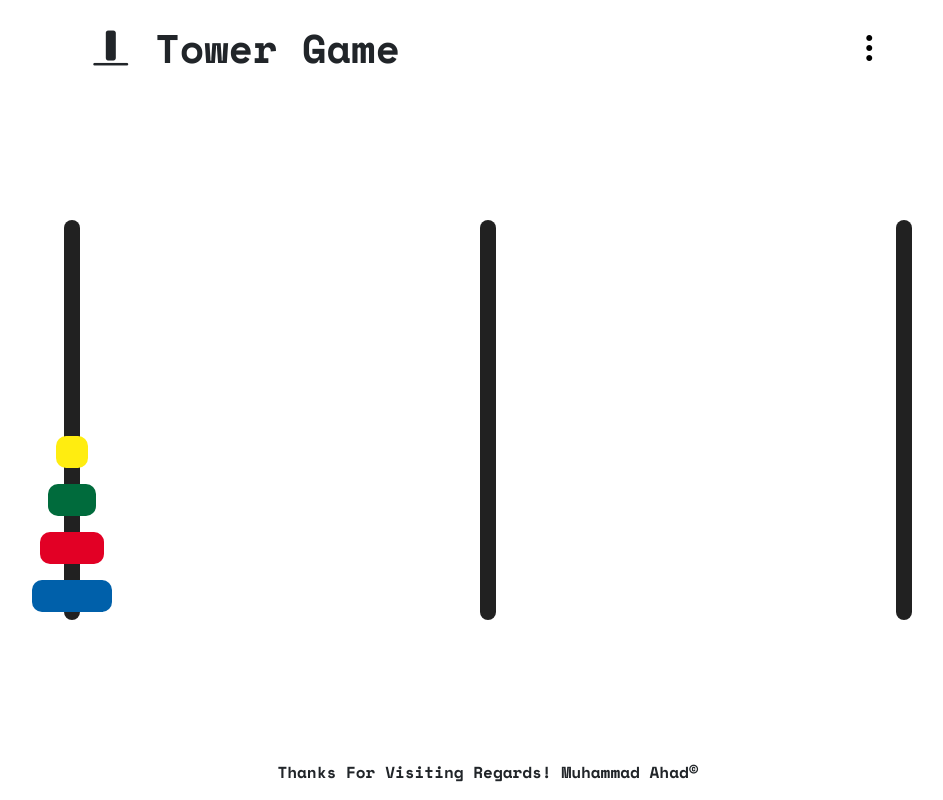
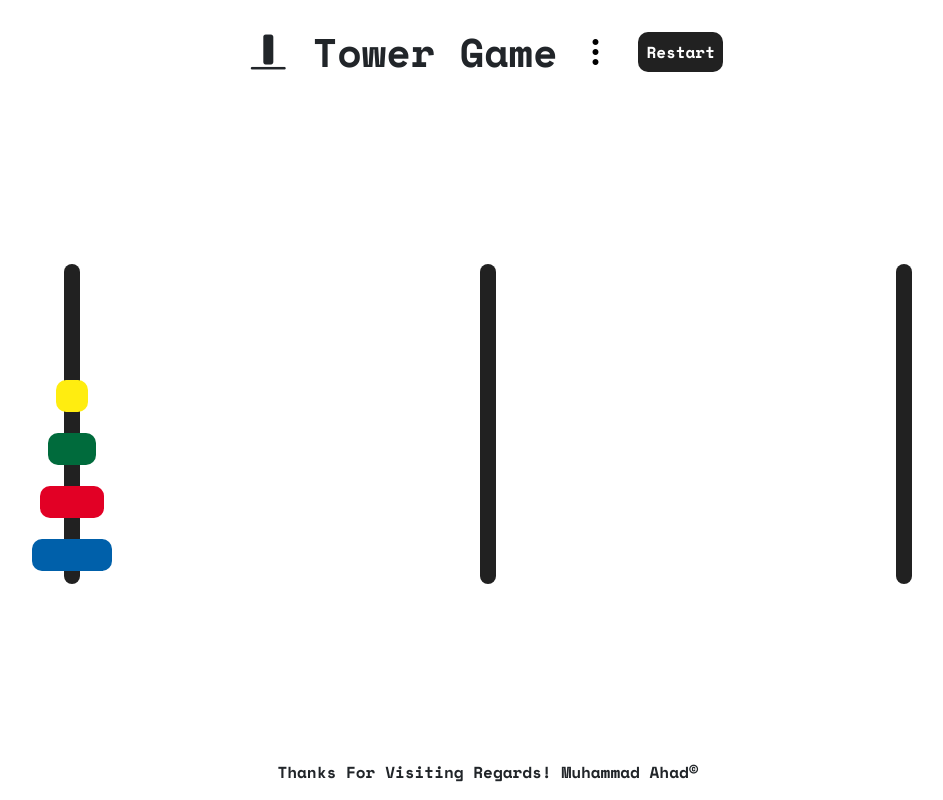
Before and after one commit to ahadsts9901/tower-game, a plain HTML site: page index.html in a window 1280 px wide. Shown: the whole page, without its empty margins (152-1095 px from the left). Drawn offline with nearby package versions, Linux system fonts and the light colour scheme; some packages are replaced by stand-ins of ours; a script that the page names is missing.

Commit message:
functions done

```diff
--- a/index.html
+++ b/index.html
@@ -26,7 +26,7 @@
 
 <body>
 
-  <div class="r jcsa aic">
+  <div class="r jcc aic">
     <h1 class="bi bi-align-bottom"> Tower Game</h1>
     <div class="dropdown">
       <button class="drop-down" type="button" data-bs-toggle="dropdown" aria-expanded="false">
@@ -45,21 +45,22 @@
             type="button"><i class="bi bi-youtube icon"></i>YouTube</a></li>
       </ul>
     </div>
+    <a id="restart" href="./index.html">Restart</a>
   </div>
 
   <div class="r jcsa aic">
 
-    <div class="card-list tower cr aic" ondrop="drop(event, 'todo-list')" ondragover="allowDrop(event)">
-      <div class="block blue" draggable="true" id="task1"></div>
-      <div class="block red" draggable="true" id="task2"></div>
-      <div class="block green" draggable="true" id="task3"></div>
-      <div class="block yellow" draggable="true" id="task4"></div>
+    <div class="card-list tower cr aic" id="tower-1" ondrop="drop(event, 'todo-list')" ondragover="allowDrop(event)">
+      <div class="block blue" draggable="true" id="block-1" value="4"></div>
+      <div class="block red" draggable="true" id="block-2" value="3"></div>
+      <div class="block green" draggable="true" id="block-3" value="2"></div>
+      <div class="block yellow" draggable="true" id="block-4" value="1"></div>
     </div>
 
-    <div class="card-list tower cr aic" ondrop="drop(event, 'inprogress-list')" ondragover="allowDrop(event)"></div>
+    <div class="card-list tower cr aic" id="tower-2" ondrop="drop(event, 'inprogress-list')" ondragover="allowDrop(event)"></div>
 
 
-    <div class="card-list tower cr aic" ondrop="drop(event, 'done-list')" ondragover="allowDrop(event)"></div>
+    <div class="card-list tower cr aic" id="tower-3" ondrop="drop(event, 'done-list')" ondragover="allowDrop(event)"></div>
 
   </div>
 
--- a/main.css
+++ b/main.css
@@ -2,11 +2,8 @@
 
 * {
   font-family: "Space Mono", monospace;
-  font-weight: bold!important;
-  margin: 0em !important;
-  padding: 0em !important;
+  font-weight: bold !important;
   box-sizing: border-box !important;
-  border: 0px !important;
   text-decoration: none !important;
 }
 
@@ -21,9 +18,19 @@ body {
   row-gap: 1em;
   width: 100vw;
   height: 100vh;
-  padding: 1em!important;
+  padding: 1em !important;
 }
 
+i,
+h1,
+h2,
+h3,
+h4,
+h5,
+h6,
+p {
+  margin: 0px!important;
+}
 
 /* drop down */
 
@@ -32,6 +39,7 @@ body {
 .drop-down:active {
   background-color: #00000000;
   color: #000;
+  border: 0px !important;
 }
 
 .dropdown-menu.show {
@@ -177,8 +185,9 @@ a,
 .tower {
   background-color: #212121 !important;
   width: 1em;
-  height: 50vh;
+  height: 40vh;
   border-radius: 10px !important;
+  border: 0px !important;
 }
 
 .block {
@@ -188,6 +197,7 @@ a,
   margin-bottom: 5px;
   border-radius: 4px;
   cursor: move;
+  border: 0px !important;
 }
 
 .blue {
@@ -217,3 +227,13 @@ a,
   height: 2em;
   border-radius: 10px;
 }
+
+#restart{
+  width: fit-content;
+  height: fit-content;
+  border-radius: 10px;
+  border: none;
+  padding: 0.5em;
+  color: #fff;
+  background-color: #212121;
+}
--- a/main.js
+++ b/main.js
@@ -1,11 +1,28 @@
-document.addEventListener('DOMContentLoaded', function() {
-  var cards = document.querySelectorAll('.block');
+let gameOver = false;
 
-  cards.forEach(function(card) {
-    card.addEventListener('dragstart', dragStart);
-    card.addEventListener('dragover', dragOver);
-    card.addEventListener('drop', drop);
+  function load() {
+    var towers = document.querySelectorAll('.tower');
+
+    towers.forEach(function (tower) {
+      var blocks = tower.querySelectorAll('.block');
+      var lastBlock = blocks[blocks.length - 1];
+
+      blocks.forEach(function (block, index) {
+        if (block === lastBlock && !gameOver) {
+          block.setAttribute('draggable', 'true');
+          block.addEventListener('dragstart', dragStart);
+        } else {
+          block.setAttribute('draggable', 'false');
+        }
+
+        block.addEventListener('dragover', dragOver);
+        block.addEventListener('drop', drop);
       });
+    });
+  }
+
+  document.addEventListener('DOMContentLoaded', function () {
+    load();
   });
 
   function allowDrop(event) {
@@ -25,7 +42,45 @@ function drop(event) {
     var cardId = event.dataTransfer.getData('text/plain');
     var card = document.getElementById(cardId);
     var targetList = event.target.closest('.card-list');
-  targetList.appendChild(card);
+
+    if (targetList.children.length > 0) {
+      var lastBlock = targetList.lastElementChild;
+      var currentValue = parseInt(card.getAttribute('value'));
+      var lastValue = parseInt(lastBlock.getAttribute('value'));
+
+      if (currentValue > lastValue) {
+        gameOver = true;
+        if (gameOver) {
+          Swal.fire({
+            icon: 'error',
+            title: 'Game Over',
+            text: 'You put the big block on a small block',
+            showConfirmButton: false,
+            timer: 2000,
+          });
+
+          // Reset draggable attribute for all blocks
+          var blocks = document.querySelectorAll('.block');
+          blocks.forEach(function (block) {
+            block.setAttribute('draggable', 'false');
+          });
+        }
+        return;
+      }
     }
 
-let towers = document.querySelectorAll("tower")
+    targetList.appendChild(card);
+    load();
+
+    // Check if all blocks are in tower 3
+    let tower3 = document.querySelector('#tower-3');
+    if (tower3.children.length === 4) {
+      Swal.fire({
+        icon: 'success',
+        title: 'You Win',
+        text: 'You finished the game',
+        showConfirmButton: false,
+        timer: 2000,
+      });
+    }
+  }
```
Lines whose indentation alone changed are shown as unchanged.
